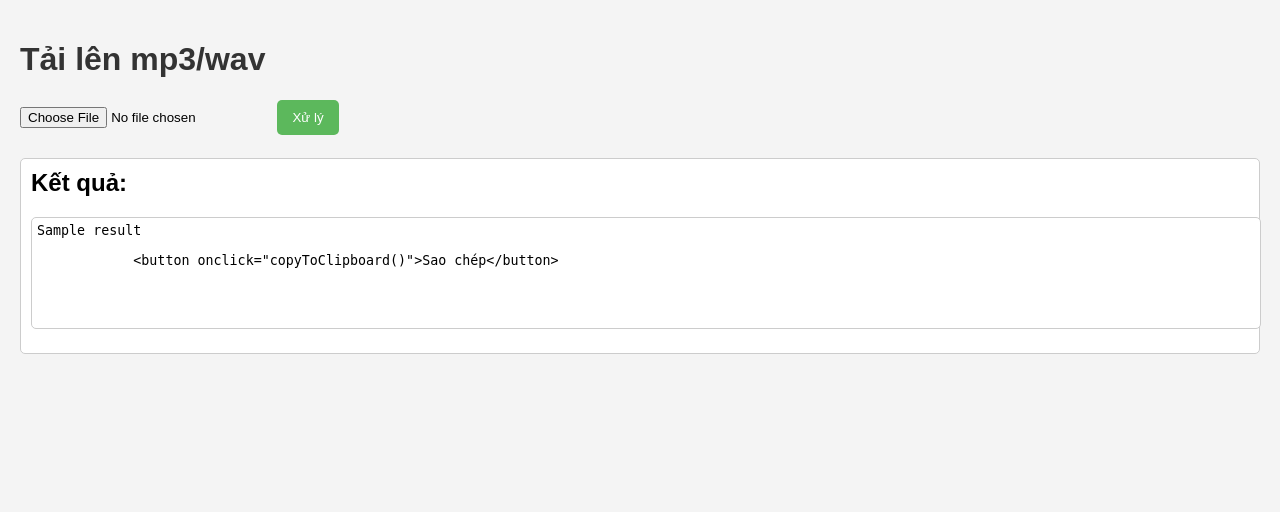
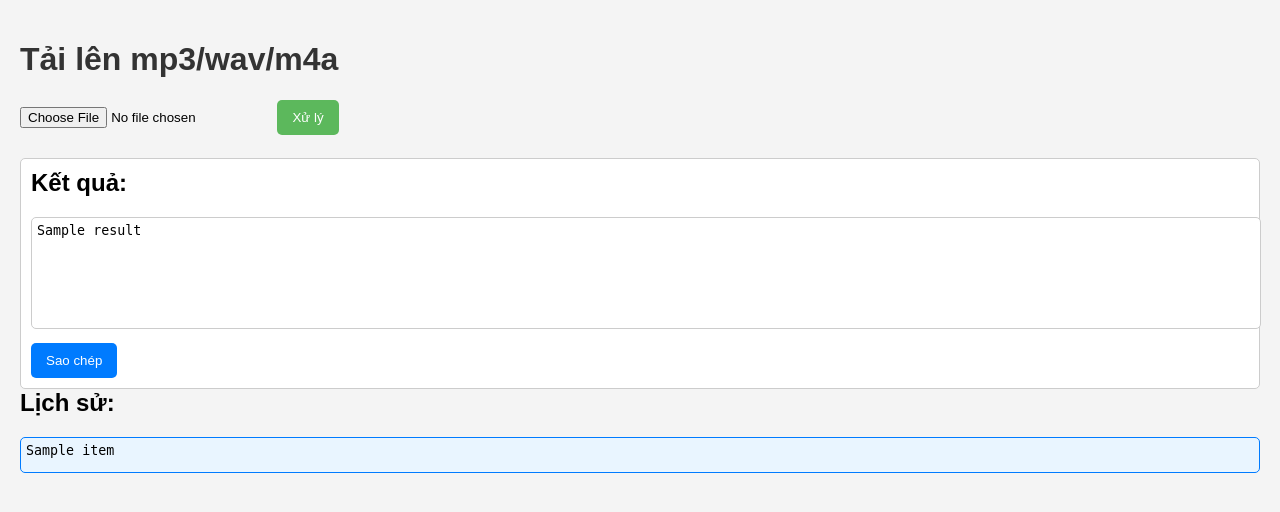
Before and after one commit to khanhvo1592/speech_to_text, a Flask app: template templates/upload.html in a window 1280 px wide. Shown: the top 512 px of the page. Run offline with Flask 3, Linux system fonts and the light colour scheme; the template is opened without the code that fills it: most values are stand-ins (such as "Sample title", 1, 10 or a date in 2020).

Commit message:
update history and preview audio before process

```diff
--- a/app.py
+++ b/app.py
@@ -7,9 +7,9 @@ app = Flask(__name__)
 
 UPLOAD_FOLDER = 'uploads'
 ALLOWED_EXTENSIONS = {'mp3', 'wav', 'm4a'}
-# allow m4a for mobile
 app.config['UPLOAD_FOLDER'] = UPLOAD_FOLDER
 CONFIG_FILE = 'config.json'
+HISTORY_FILE = 'history.json'  # File để lưu lịch sử
 
 def allowed_file(filename):
     return '.' in filename and filename.rsplit('.', 1)[1].lower() in ALLOWED_EXTENSIONS
@@ -22,9 +22,24 @@ def read_token():
 def write_token(token):
     with open(CONFIG_FILE, 'w') as f:
         json.dump({"token": token}, f)
+
+def read_history():
+    if os.path.exists(HISTORY_FILE):
+        with open(HISTORY_FILE, 'r') as f:
+            return json.load(f)
+    return []
+
+def write_history(history):
+    # Giới hạn lịch sử chỉ lưu lại 10 kết quả gần nhất
+    if len(history) > 10:
+        history = history[-10:]
+    with open(HISTORY_FILE, 'w') as f:
+        json.dump(history, f)
+
 @app.route('/', methods=['GET', 'POST'])
 def upload_form():
     result_text = ""
+    audio_file_url = None
     if request.method == 'POST':
         if 'file' not in request.files:
             result_text = 'No file part'
@@ -45,17 +60,25 @@ def upload_form():
                     files = [('file', (file.filename, audio_file, 'audio/wav'))]
                     response = requests.post(url, headers=headers, data=payload, files=files)
 
-                os.remove(filepath)
-
                 if response.status_code == 200:
                     response_data = response.json()
-                    # Trích xuất transcript
                     transcript = response_data.get('response', {}).get('result', [{}])[0].get('transcript', 'No transcript found')
                     result_text = transcript
+
+                    # Lưu kết quả vào lịch sử
+                    history = read_history()
+                    history.append(transcript)
+                    write_history(history)
+
+                    # Lưu đường dẫn file âm thanh để nghe thử
+                    audio_file_url = url_for('uploaded_file', filename=file.filename)
                 else:
                     result_text = 'Error in processing audio'
 
-    return render_template('upload.html', result=result_text)
+    history = read_history()
+    history = [item.split('\n', 1)[0] for item in history]  # Chỉ lấy dòng đầu tiên của mỗi transcript
+    return render_template('upload.html', result=result_text, history=history, audio_file_url=audio_file_url)
+
 @app.route('/config', methods=['GET', 'POST'])
 def config():
     if request.method == 'POST':
@@ -64,6 +87,10 @@ def config():
         return redirect(url_for('upload_form'))
     return render_template('config.html', token=read_token())
 
+@app.route('/uploads/<filename>')
+def uploaded_file(filename):
+    return redirect(url_for('static', filename=os.path.join('uploads', filename)))
+
 if __name__ == '__main__':
     os.makedirs(UPLOAD_FOLDER, exist_ok=True)
     app.run(debug=True)
--- a/config.json
+++ b/config.json
@@ -1 +1 @@
-{"token": "c9b5654cb08415e7083def55dad97fca"}
+{"token": "caaf4f766b7da12affb7bb3e7e0fc6ad"}
--- a/templates/upload.html
+++ b/templates/upload.html
@@ -61,27 +61,82 @@
         button:hover {
             background-color: #0056b3;
         }
+        .history-item {
+            margin-top: 10px;
+            padding: 5px;
+            border: 1px solid #007bff;
+            background-color: #e9f5ff;
+            border-radius: 5px;
+            overflow: hidden;
+            text-overflow: ellipsis;
+            white-space: nowrap;
+            max-height: 1.5em; /* Đảm bảo chỉ chiếm 1 dòng */
+            max-width: 100%; /* Giới hạn chiều rộng */
+            display: block;
+        }
+        .history-item textarea {
+            border: none;
+            background-color: transparent;
+            padding: 0;
+            margin: 0;
+            width: 100%;
+            height: 1.5em;
+            resize: none;
+            overflow: hidden;
+            text-overflow: ellipsis;
+            white-space: nowrap;
+        }
+        audio {
+            margin-top: 20px;
+            width: 100%;
+            border-radius: 5px;
+        }
     </style>
 </head>
 <body>
-    <h1>Tải lên mp3/wav</h1>
+    <h1>Tải lên mp3/wav/m4a</h1>
     <form action="/" method="post" enctype="multipart/form-data">
-        <input type="file" name="file" accept=".mp3, .wav" required>
+        <input type="file" name="file" accept=".mp3, .wav, .m4a" required onchange="playAudio(this)">
         <input type="submit" value="Xử lý">
     </form>
 
+    <div id="audio-preview" style="display:none;">
+        <h2>Nghe thử âm thanh:</h2>
+        <audio id="audio-player" controls>
+            Trình duyệt của bạn không hỗ trợ phần tử audio.
+        </audio>
+    </div>
+
+    {% if result %}
     <div id="result">
         <h2>Kết quả:</h2>
-        <textarea id="transcript" readonly>{{ result }}
+        <textarea id="transcript" readonly>{{ result }}</textarea>
+        <button onclick="copyToClipboard('transcript')">Sao chép</button>
+    </div>
+    {% endif %}
 
-            <button onclick="copyToClipboard()">Sao chép</button>
-        </textarea>
-    </div>
+    <h2>Lịch sử:</h2>
+    {% for item in history|reverse %}
+        <div class="history-item">
+            <textarea readonly>{{ item }}</textarea>
+        </div>
+    {% endfor %}
 
     <script>
-        function copyToClipboard() {
-            const transcriptTextarea = document.getElementById('transcript');
-            transcriptTextarea.select();
+        function playAudio(input) {
+            const file = input.files[0];
+            if (file) {
+                const audioPlayer = document.getElementById('audio-player');
+                const audioPreview = document.getElementById('audio-preview');
+                const url = URL.createObjectURL(file);
+                audioPlayer.src = url;
+                audioPreview.style.display = 'block';
+            }
+        }
+
+        function copyToClipboard(elementId) {
+            const textarea = document.getElementById(elementId);
+            textarea.select();
             document.execCommand('copy');
             alert('Đã sao chép vào clipboard!');
         }
```
Also changed, not shown: history.json (added, +1 -0 lines), 3 other files.
